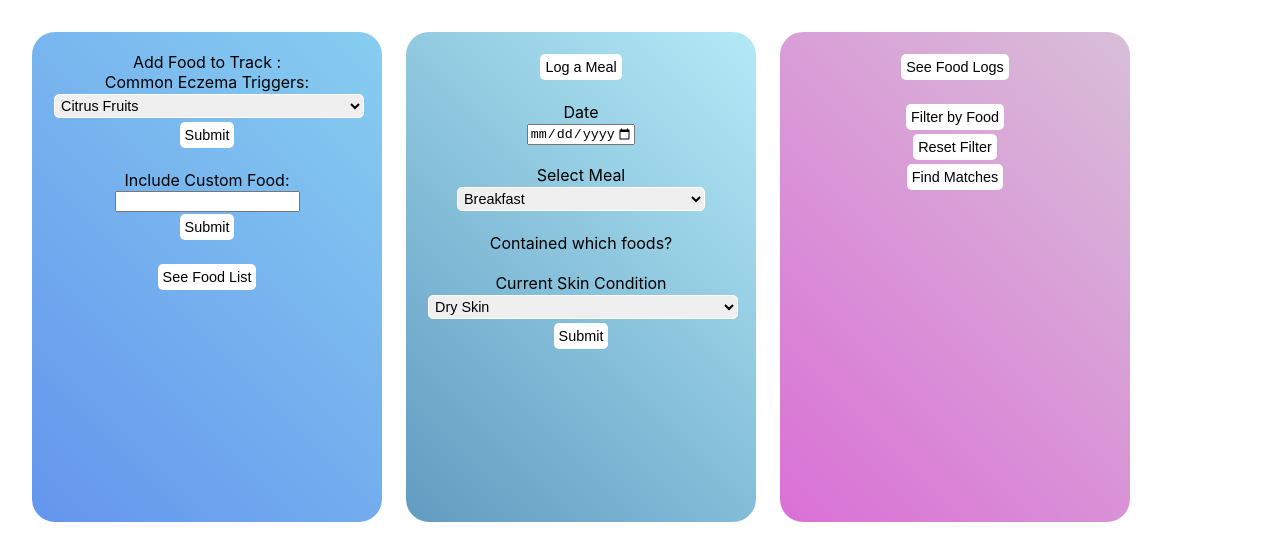
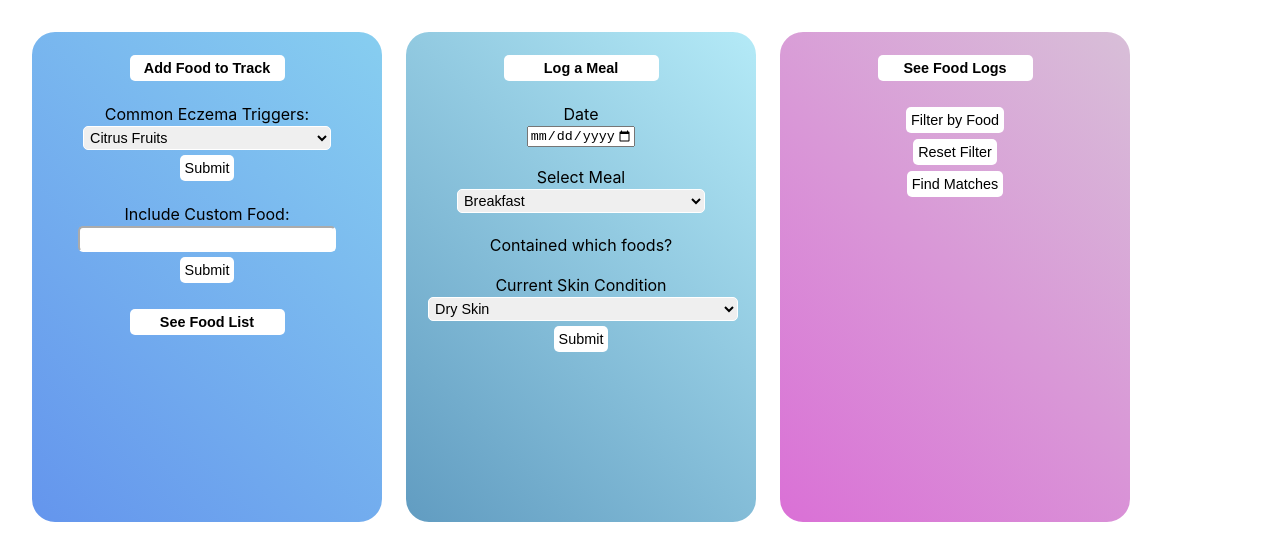
Before and after one commit to candacecodes/ProjE, a React (Create React App) app: page /foods in a window 1280 px wide. Shown: the top 560 px of the page. Built offline with nearby package versions, Linux system fonts and the light colour scheme.

Commit message:
basic styling

```diff
--- a/src/App.css
+++ b/src/App.css
@@ -74,20 +74,10 @@ body {
 	border-radius: 5px;
 	border: none;
 	padding: 5px;
-	margin: 2px;
+	margin: 3px;
 	/* font-family: "Arial"; */
 	/* font-weight: bold; */
 	font-size: 0.9em;
-}
-
-.h3 {
-	/* display: block; */
-	font-size: 0.7em;
-	/* margin-top: 1em; */
-	/* margin-bottom: 1em;
-	margin-left: 0;
-	margin-right: 0; */
-	font-weight: bold;
 }
 
 .select-bar {
@@ -112,11 +102,20 @@ body {
 	border-color: white;
 } */
 
-#id {
+#custom-food-input {
 	border-radius: 5px;
 	margin: 2px;
 	font-size: 0.9em;
-	width: 100%;
-	padding: 2px;
+	width: 80%;
+	padding: 3px;
 	border-color: white;
 }
+
+#food-bar {
+	width: 80%;
+}
+
+#big-button {
+	width: 50%;
+	font-weight: bold;
+}
--- a/src/pages/Foods.js
+++ b/src/pages/Foods.js
@@ -113,7 +113,9 @@ export default class Foods extends Component {
 							<div>
 								{item}
 								<br />
-								<button onClick={() => this.deleteFood(item)}>Delete</button>
+								<button class="button" onClick={() => this.deleteFood(item)}>
+									Delete
+								</button>
 							</div>
 						);
 					})}
@@ -468,10 +470,15 @@ export default class Foods extends Component {
 					<div class="card" id="leftbox">
 						<form onSubmit={(e) => this.handleSubmit(e)}>
 							<label>
-								Add Food to Track : <br />
+								<button class="button" id="big-button">
+									Add Food to Track
+								</button>{" "}
+								<br />
+								<br />
 								Common Eczema Triggers:
 								<select
 									class="select-bar"
+									id="food-bar"
 									name="input"
 									value={this.state.input}
 									onChange={this.handleChange}
@@ -493,7 +500,7 @@ export default class Foods extends Component {
 								<br />
 								Include Custom Food:
 								<input
-									id="custom-food-input-button"
+									id="custom-food-input"
 									type="text"
 									name="input"
 									value={this.state.input}
@@ -505,7 +512,11 @@ export default class Foods extends Component {
 							<br />
 							<br />
 						</form>
-						<button class="button" onClick={this.displayFoodsToggle}>
+						<button
+							class="button"
+							id="big-button"
+							onClick={this.displayFoodsToggle}
+						>
 							See Food List
 						</button>
 						<br />
@@ -513,11 +524,7 @@ export default class Foods extends Component {
 					</div>
 
 					<div class="card" id="middlebox">
-						<button
-							class="button"
-							id="log-a-meal-button"
-							onClick={this.foodLogToggle}
-						>
+						<button class="button" id="big-button" onClick={this.foodLogToggle}>
 							Log a Meal
 						</button>
 						{this.state.foodLog ? this.foodLog() : null}
@@ -526,7 +533,11 @@ export default class Foods extends Component {
 					</div>
 					<div class="card" id="rightbox">
 						{/* toggle for see foods  */}
-						<button class="button" onClick={this.displayFoodLogToggle}>
+						<button
+							class="button"
+							id="big-button"
+							onClick={this.displayFoodLogToggle}
+						>
 							See Food Logs
 						</button>
 						<div>{this.state.displayLogs ? this.displayFoodLogs() : null}</div>
```
